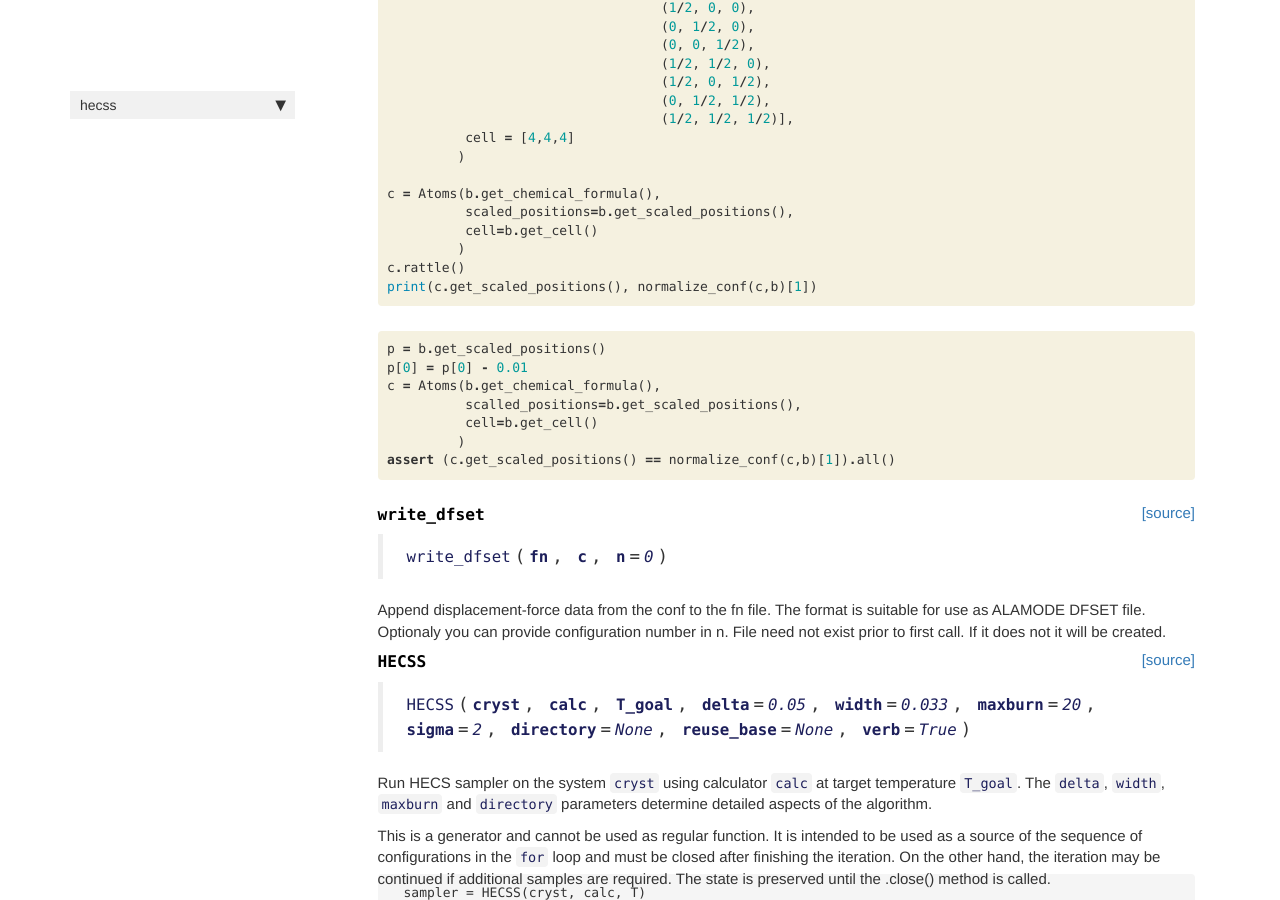
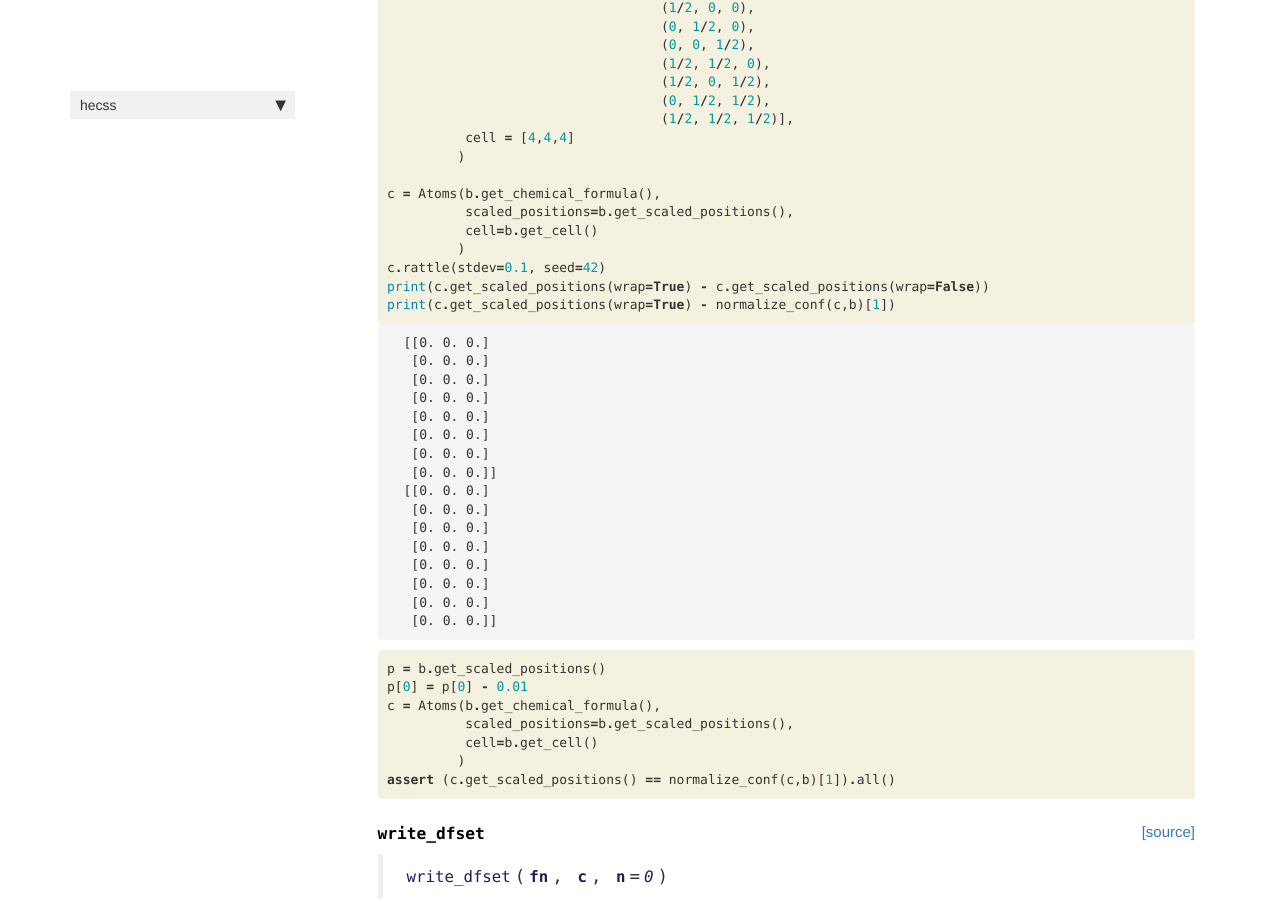
Before and after one commit to jochym/hecss, a Jekyll site: the page built from docs/core.html, in a window 1280 px wide and 900 px high, scrolled down 983 px. Built offline with Jekyll 4.4.1, drawn with Linux system fonts in a browser that asks for light colours; nearby versions of some CDN libraries; comment, search, counter and statistics services are not loaded.

Commit message:
Add output to notebooks

```diff
--- a/docs/core.html
+++ b/docs/core.html
@@ -125,11 +125,41 @@ at dxutils package.</p>
           <span class="n">scaled_positions</span><span class="o">=</span><span class="n">b</span><span class="o">.</span><span class="n">get_scaled_positions</span><span class="p">(),</span>
           <span class="n">cell</span><span class="o">=</span><span class="n">b</span><span class="o">.</span><span class="n">get_cell</span><span class="p">()</span>
          <span class="p">)</span>
-<span class="n">c</span><span class="o">.</span><span class="n">rattle</span><span class="p">()</span>
-<span class="nb">print</span><span class="p">(</span><span class="n">c</span><span class="o">.</span><span class="n">get_scaled_positions</span><span class="p">(),</span> <span class="n">normalize_conf</span><span class="p">(</span><span class="n">c</span><span class="p">,</span><span class="n">b</span><span class="p">)[</span><span class="mi">1</span><span class="p">])</span>
+<span class="n">c</span><span class="o">.</span><span class="n">rattle</span><span class="p">(</span><span class="n">stdev</span><span class="o">=</span><span class="mf">0.1</span><span class="p">,</span> <span class="n">seed</span><span class="o">=</span><span class="mi">42</span><span class="p">)</span>
+<span class="nb">print</span><span class="p">(</span><span class="n">c</span><span class="o">.</span><span class="n">get_scaled_positions</span><span class="p">(</span><span class="n">wrap</span><span class="o">=</span><span class="kc">True</span><span class="p">)</span> <span class="o">-</span> <span class="n">c</span><span class="o">.</span><span class="n">get_scaled_positions</span><span class="p">(</span><span class="n">wrap</span><span class="o">=</span><span class="kc">False</span><span class="p">))</span>
+<span class="nb">print</span><span class="p">(</span><span class="n">c</span><span class="o">.</span><span class="n">get_scaled_positions</span><span class="p">(</span><span class="n">wrap</span><span class="o">=</span><span class="kc">True</span><span class="p">)</span> <span class="o">-</span> <span class="n">normalize_conf</span><span class="p">(</span><span class="n">c</span><span class="p">,</span><span class="n">b</span><span class="p">)[</span><span class="mi">1</span><span class="p">])</span>
 </pre></div>
 
     </div>
+</div>
+</div>
+
+<div class="output_wrapper">
+<div class="output">
+
+<div class="output_area">
+
+<div class="output_subarea output_stream output_stdout output_text">
+<pre>[[0. 0. 0.]
+ [0. 0. 0.]
+ [0. 0. 0.]
+ [0. 0. 0.]
+ [0. 0. 0.]
+ [0. 0. 0.]
+ [0. 0. 0.]
+ [0. 0. 0.]]
+[[0. 0. 0.]
+ [0. 0. 0.]
+ [0. 0. 0.]
+ [0. 0. 0.]
+ [0. 0. 0.]
+ [0. 0. 0.]
+ [0. 0. 0.]
+ [0. 0. 0.]]
+</pre>
+</div>
+</div>
+
 </div>
 </div>
 
@@ -146,7 +176,7 @@ at dxutils package.</p>
 <div class=" highlight hl-ipython3"><pre><span></span><span class="n">p</span> <span class="o">=</span> <span class="n">b</span><span class="o">.</span><span class="n">get_scaled_positions</span><span class="p">()</span>
 <span class="n">p</span><span class="p">[</span><span class="mi">0</span><span class="p">]</span> <span class="o">=</span> <span class="n">p</span><span class="p">[</span><span class="mi">0</span><span class="p">]</span> <span class="o">-</span> <span class="mf">0.01</span>
 <span class="n">c</span> <span class="o">=</span> <span class="n">Atoms</span><span class="p">(</span><span class="n">b</span><span class="o">.</span><span class="n">get_chemical_formula</span><span class="p">(),</span>
-          <span class="n">scalled_positions</span><span class="o">=</span><span class="n">b</span><span class="o">.</span><span class="n">get_scaled_positions</span><span class="p">(),</span>
+          <span class="n">scaled_positions</span><span class="o">=</span><span class="n">b</span><span class="o">.</span><span class="n">get_scaled_positions</span><span class="p">(),</span>
           <span class="n">cell</span><span class="o">=</span><span class="n">b</span><span class="o">.</span><span class="n">get_cell</span><span class="p">()</span>
          <span class="p">)</span>
 <span class="k">assert</span> <span class="p">(</span><span class="n">c</span><span class="o">.</span><span class="n">get_scaled_positions</span><span class="p">()</span> <span class="o">==</span> <span class="n">normalize_conf</span><span class="p">(</span><span class="n">c</span><span class="p">,</span><span class="n">b</span><span class="p">)[</span><span class="mi">1</span><span class="p">])</span><span class="o">.</span><span class="n">all</span><span class="p">()</span>
```
Also changed, not shown: 1 other file.
